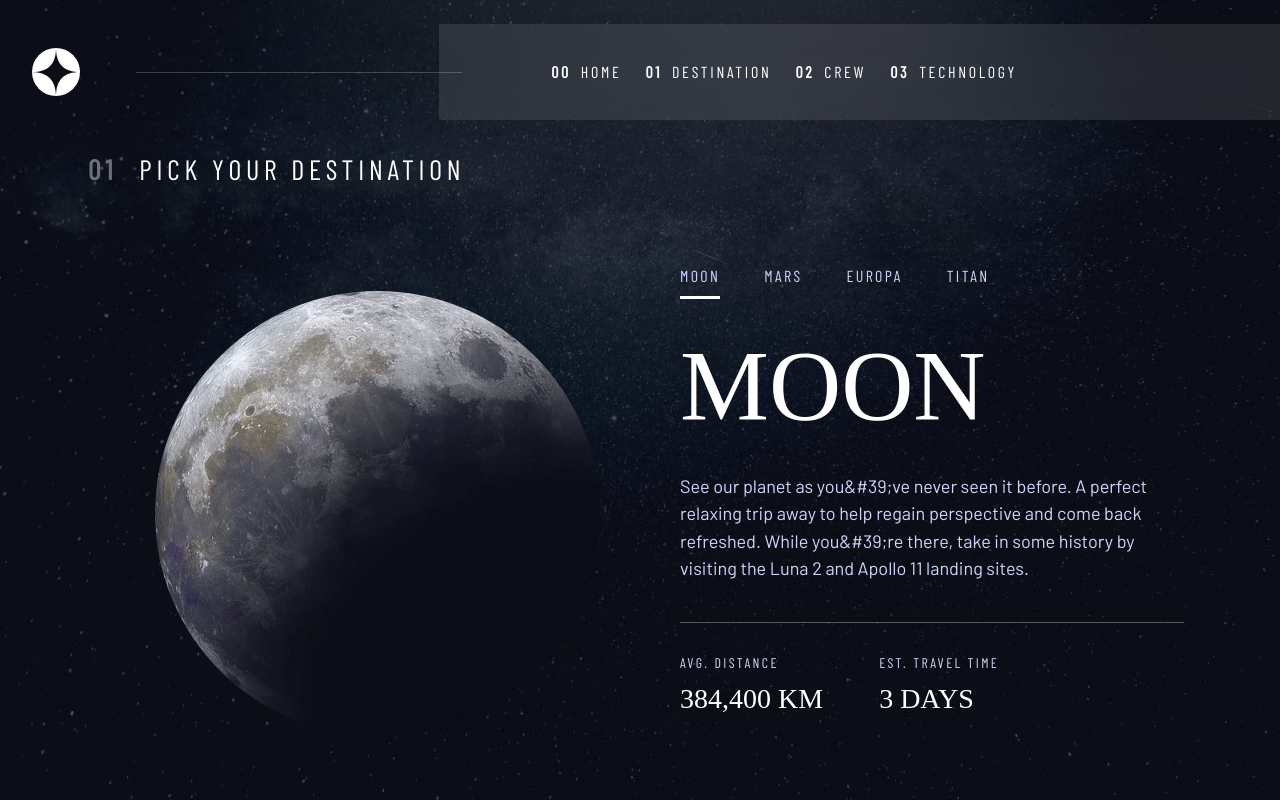
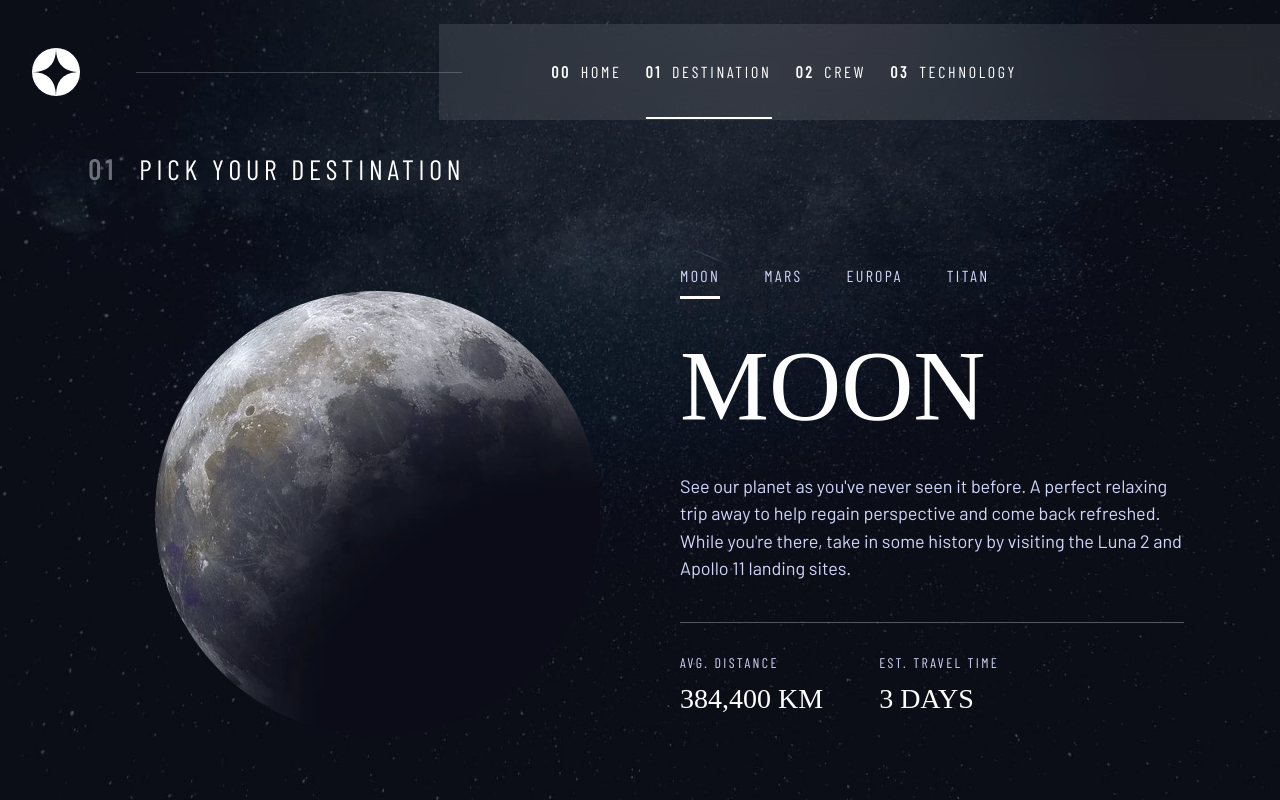
Before and after one commit to VickyAzola/Space-tourism-multi-page-website, a React (Vite) app: page /destination in a window 1280 px wide. Built offline with nearby package versions, Linux system fonts and the light colour scheme; a web font is replaced by a local one.

Commit message:
Add files via upload

```diff
--- a/src/components/TheNavbar.jsx
+++ b/src/components/TheNavbar.jsx
@@ -1,4 +1,5 @@
 import { useState } from 'react'
+import { NavLink } from "react-router-dom";
 import Logo from '/assets/shared/logo.svg'
 import Hamburger from '/assets/shared/icon-hamburger.svg'
 import Close from '/assets/shared/icon-close.svg'
@@ -22,11 +23,11 @@
         {id: 3, num: '03', text: 'TECHNOLOGY', link: '/technology' },
     ];
 
-    // Object containing style for navLinks on desktop
-    const styleLinks = {
-        base: 'h-full py-9 tracking-[2.7px] hover:cursor-pointer hover:border-b-2 hover:border-b-white/70',
-        active: 'border-b-2 border-b-white'
+    const baseStyleLinks = {
+        base: 'h-full py-9 tracking-[2.7px] hover:cursor-pointer hover:border-b-2 hover:border-b-white/60',
+        active: 'h-full py-9 tracking-[2.7px] border-b-2 border-b-white'
     }
+
 
     return (
         <>
@@ -52,11 +53,11 @@
                     {navItems.map((item) => (
                     <li key={item.id}
                     >
-                        <a
-                            href={item.link}
-                            className={styleLinks.base}>
+                        <NavLink
+                            to={item.link}
+                            className={({ isActive }) => isActive ? baseStyleLinks.active : baseStyleLinks.base}>
                             <span className='font-bold mr-1 sm:block md:hidden lg:inline-block'>{item.num} </span> {item.text}
-                        </a>
+                        </NavLink>
                     </li>
                     ))}
                 </ul>
--- a/src/data.json
+++ b/src/data.json
@@ -7,7 +7,7 @@
         "png": "/assets/destination/image-moon.png",
         "webp": "/assets/destination/image-moon.webp"
       },
-      "description": "See our planet as you&#39;ve never seen it before. A perfect relaxing trip away to help regain perspective and come back refreshed. While you&#39;re there, take in some history by visiting the Luna 2 and Apollo 11 landing sites.",
+      "description": "See our planet as you've never seen it before. A perfect relaxing trip away to help regain perspective and come back refreshed. While you're there, take in some history by visiting the Luna 2 and Apollo 11 landing sites.",
       "distance": "384,400 km",
       "travel": "3 days"
     },
@@ -18,7 +18,7 @@
         "png": "/assets/destination/image-mars.png",
         "webp": "/assets/destination/image-mars.webp"
       },
-      "description": "Don&#39;t forget to pack your hiking boots. You&#39;ll need them to tackle Olympus Mons, the tallest planetary mountain in our solar system. It&#39;s two and a half times the size of Everest!",
+      "description": "Don't forget to pack your hiking boots. You'll need them to tackle Olympus Mons, the tallest planetary mountain in our solar system. It's two and a half times the size of Everest!",
       "distance": "225 mil. km",
       "travel": "9 months"
     },
@@ -29,7 +29,7 @@
         "png": "/assets/destination/image-europa.png",
         "webp": "/assets/destination/image-europa.webp"
       },
-      "description": "The smallest of the four Galilean moons orbiting Jupiter, Europa is a winter lover&#39;s dream. With an icy surface, it&#39;s perfect for a bit of ice skating, curling, hockey, or simple relaxation in your snug wintery cabin.",
+      "description": "The smallest of the four Galilean moons orbiting Jupiter, Europa is a winter lover's dream. With an icy surface, it's perfect for a bit of ice skating, curling, hockey, or simple relaxation in your snug wintery cabin.",
       "distance": "628 mil. km",
       "travel": "3 years"
     },
@@ -95,7 +95,7 @@
         "portrait": "/assets/technology/image-launch-vehicle-portrait.jpg",
         "landscape": "/assets/technology/image-launch-vehicle-landscape.jpg"
       },
-      "description": "A launch vehicle or carrier rocket is a rocket-propelled vehicle used to carry a payload from Earth&#39;s surface to space, usually to Earth orbit or beyond. Our WEB-X carrier rocket is the most powerful in operation. Standing 150 metres tall, it&#39;s quite an awe-inspiring sight on the launch pad!"
+      "description": "A launch vehicle or carrier rocket is a rocket-propelled vehicle used to carry a payload from Earth's surface to space, usually to Earth orbit or beyond. Our WEB-X carrier rocket is the most powerful in operation. Standing 150 metres tall, it's quite an awe-inspiring sight on the launch pad!"
     },
     {
       "name": "Spaceport",
@@ -104,7 +104,7 @@
         "portrait": "/assets/technology/image-spaceport-portrait.jpg",
         "landscape": "/assets/technology/image-spaceport-landscape.jpg"
       },
-      "description": "A spaceport or cosmodrome is a site for launching (or receiving) spacecraft, by analogy to the seaport for ships or airport for aircraft. Based in the famous Cape Canaveral, our spaceport is ideally situated to take advantage of the Earth&#39;s rotation for launch."
+      "description": "A spaceport or cosmodrome is a site for launching (or receiving) spacecraft, by analogy to the seaport for ships or airport for aircraft. Based in the famous Cape Canaveral, our spaceport is ideally situated to take advantage of the Earth's rotation for launch."
     },
     {
       "name": "Space capsule",
@@ -113,7 +113,7 @@
         "portrait": "/assets/technology/image-space-capsule-portrait.jpg",
         "landscape": "/assets/technology/image-space-capsule-landscape.jpg"
       },
-      "description": "A space capsule is an often-crewed spacecraft that uses a blunt-body reentry capsule to reenter the Earth&#39;s atmosphere without wings. Our capsule is where you&#39;ll spend your time during the flight. It includes a space gym, cinema, and plenty of other activities to keep you entertained."
+      "description": "A space capsule is an often-crewed spacecraft that uses a blunt-body reentry capsule to reenter the Earth's atmosphere without wings. Our capsule is where you'll spend your time during the flight. It includes a space gym, cinema, and plenty of other activities to keep you entertained."
     }
   ]
 }
```
